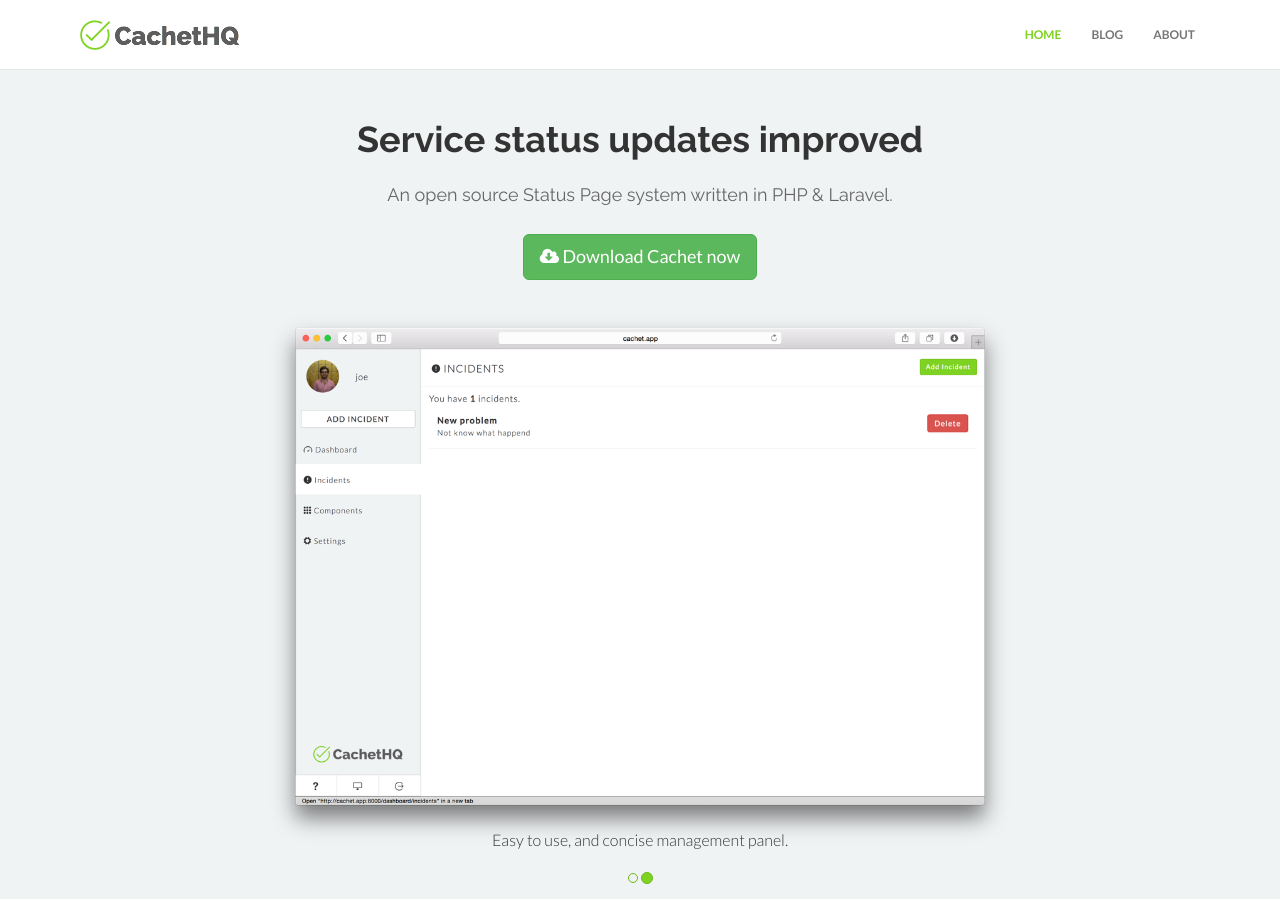
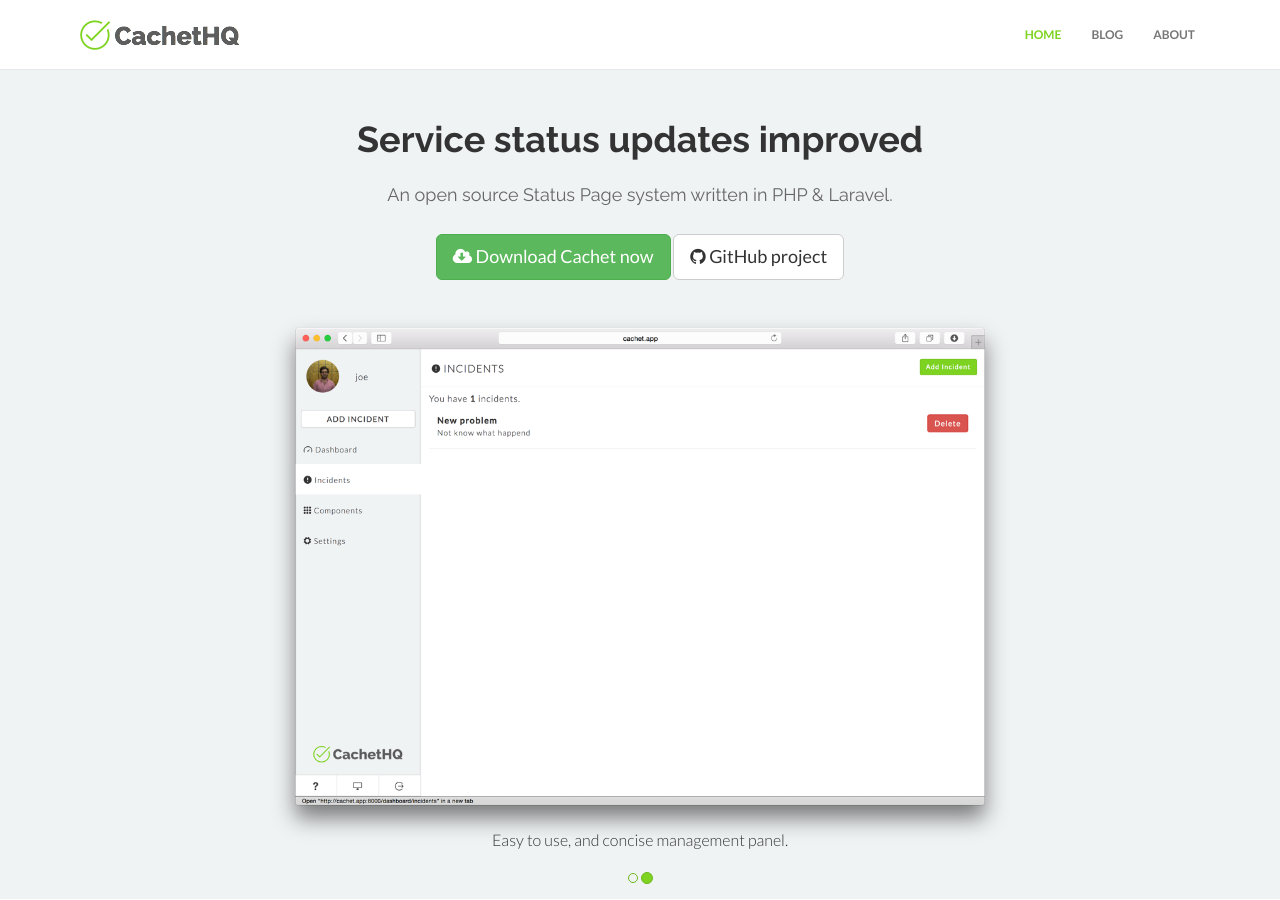
Before and after one commit to matthewjamesr/cachethq.io, a Jekyll site: the page built from index.html, in a window 1280 px wide and 900 px high. Built offline with Jekyll 4.4.1, drawn with Linux system fonts in a browser that asks for light colours; nearby versions of some CDN libraries.

Commit message:
Link to GitHub project

```diff
--- a/index.html
+++ b/index.html
@@ -12,6 +12,9 @@
                 <div id="download-now">
                     <a class="btn btn-success btn-lg" href="https://github.com/cachethq/Cachet/archive/master.zip">
                         <i class="fa fa-cloud-download"></i> Download Cachet now
+                    </a>
+                    <a class="btn btn-default btn-lg" target="_blank" href="https://github.com/cachethq/Cachet">
+                        <i class="fa fa-github"></i> GitHub project
                     </a>
                 </div>
             </div>
```
